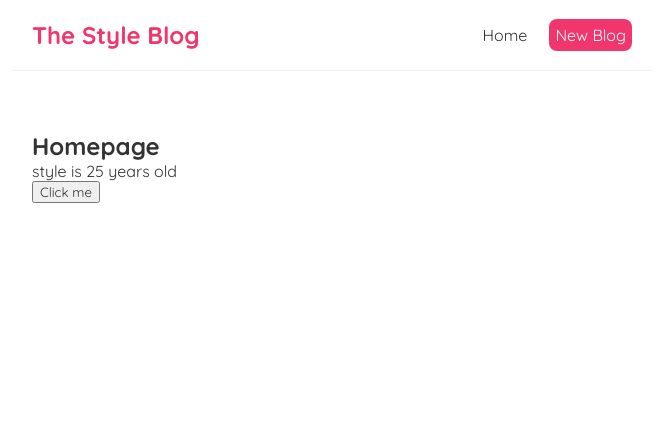
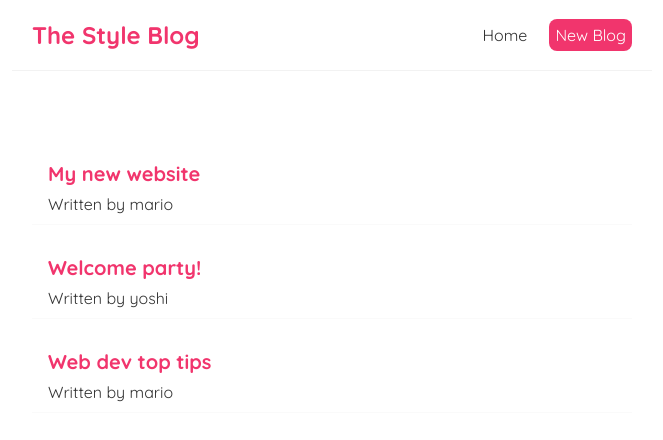
Before and after one commit to DarkinStyle/Style-blog, a React (Create React App) app: page / in a window 1280 px wide. Shown: the top 440 px of the page, without its empty margins (308-971 px from the left). Built offline with nearby package versions, Linux system fonts and the light colour scheme; the HTML template or start-up script is replaced by a standard one.

Commit message:
listing and style

```diff
--- a/src/Home.js
+++ b/src/Home.js
@@ -1,20 +1,23 @@
 import { useState } from 'react';
+import { readBuilderProgram } from 'typescript';
 
 const Home = () => {
 
-    const [name, setName] = useState('style');
-    const [age, setAge] = useState(25);
-
-    const handleClick = () => {
-       setName('zap');
-       setAge(50);
-    }
+    const [blogs, setBlogs] = useState([
+        { title: 'My new website', body: 'lorem ipsum...', author: 'mario', id: 1 },
+        { title: 'Welcome party!', body: 'lorem ipsum...', author: 'yoshi', id: 2 },
+        { title: 'Web dev top tips', body: 'lorem ipsum...', author: 'mario', id: 3 }
+    ]);
 
     return (
         <div className="home">
-            <h2>Homepage</h2>
-            <p>{ name } is { age } years old</p>
-            <button onClick={handleClick}>Click me</button>
+            {blogs.map((blog) => (
+                <div className="blog-preview" key={blog.id}>
+                    <h2>{ blog.title }</h2>
+                    <p>Written by { blog.author }</p>
+                </div>
+            ))}
+
 
         </div>
     );
--- a/src/index.css
+++ b/src/index.css
@@ -33,3 +33,18 @@
   margin: 40px auto;
   padding: 20px;
 }
+
+/* blog previews / list */
+.blog-preview {
+  padding: 10px 16px;
+  margin: 20px 0;
+  border-bottom: 1px solid #fafafa;
+}
+.blog-preview:hover {
+  box-shadow: 1px 3px 5px rgba(0,0,0,0.1);
+}
+.blog-preview h2 {
+  font-size: 20px;
+  color: #f1356d;
+  margin-bottom: 8px;
+}
```
